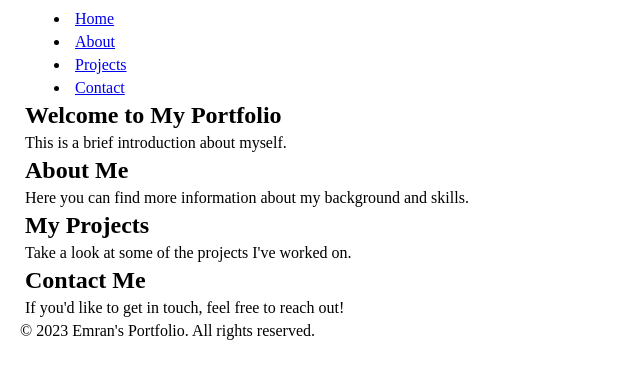
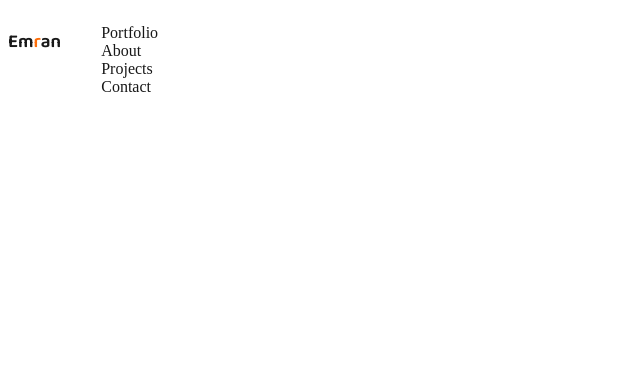
Before and after one commit to emran40989/portfolio, a plain HTML site: page index.html in a window 1280 px wide. Shown: the whole page, without its empty margins (0-640 px from the left). Drawn offline with Linux system fonts and the light colour scheme.

Commit message:
porfolio add

```diff
--- a/index.html
+++ b/index.html
@@ -1,17 +1,23 @@
 <!DOCTYPE html>
 <html lang="en">
+
 <head>
     <meta charset="UTF-8">
     <meta name="viewport" content="width=device-width, initial-scale=1.0">
     <title>Emran Hossen Jakir</title>
     <link rel="stylesheet" href="style.css">
     <link id="favicon" rel="shortcut icon" href="images/favicon.ico" type="image/x-icon">
+    <style>
+        @import url('https://fonts.googleapis.com/css2?family=Baloo+Bhai+2:wght@400..800&display=swap');
+    </style>
 </head>
+
 <body>
     <header>
-        <nav>
+        <nav class="navbar">
+            <h3><a href="#header">Em<span>r</span>an</a></h3>
             <ul>
-                <li><a href="#home">Home</a></li>
+                <li><a href="#home">Portfolio</a></li>
                 <li><a href="#about">About</a></li>
                 <li><a href="#projects">Projects</a></li>
                 <li><a href="#contact">Contact</a></li>
@@ -19,25 +25,7 @@
         </nav>
     </header>
     <main>
-        <section id="home">
-            <h1>Welcome to My Portfolio</h1>
-            <p>This is a brief introduction about myself.</p>
-        </section>
-        <section id="about">
-            <h2>About Me</h2>
-            <p>Here you can find more information about my background and skills.</p>
-        </section>
-        <section id="projects">
-            <h2>My Projects</h2>
-            <p>Take a look at some of the projects I've worked on.</p>
-        </section>
-        <section id="contact">
-            <h2>Contact Me</h2>
-            <p>If you'd like to get in touch, feel free to reach out!</p>
-        </section>
-    </main>
-    <footer>
-        <p>&copy; 2023 Emran's Portfolio. All rights reserved.</p>
-    </footer>
+
 </body>
+
 </html>
--- a/style.css
+++ b/style.css
@@ -1,3 +1,22 @@
-*{
-    margin: 5px;
+nav h3 a{
+  font-family: "Baloo Bhai 2", sans-serif;
+  font-optical-sizing: auto;
+  font-weight: 600;
+  font-style: normal;
+  text-decoration: none;
+  color: #181818;
 }
+nav h3 a span{
+    color: #FD6E0A;
+}
+ul a{
+    color: #181818;
+    text-decoration: none;
+}
+ul li{
+    list-style: none;
+}
+.navbar{
+    display: flex;
+
+}
```
